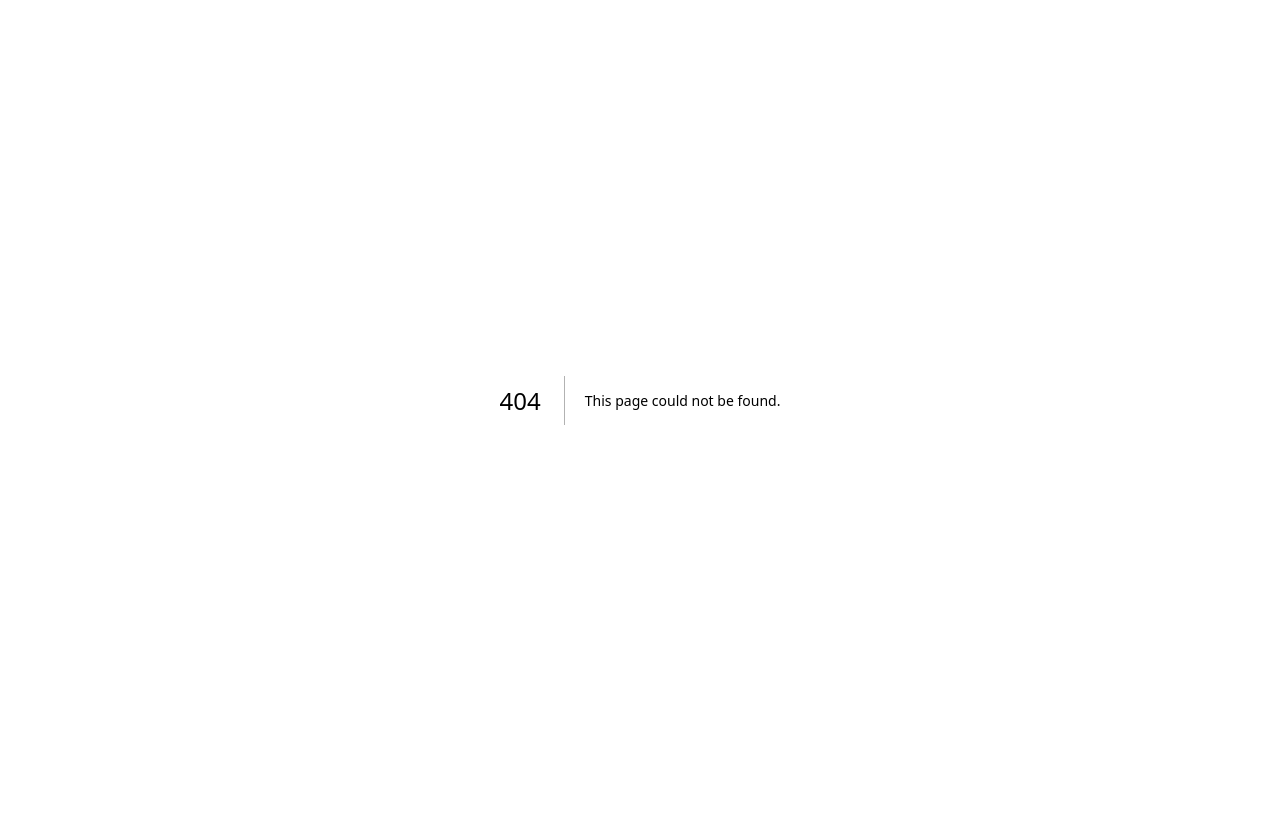
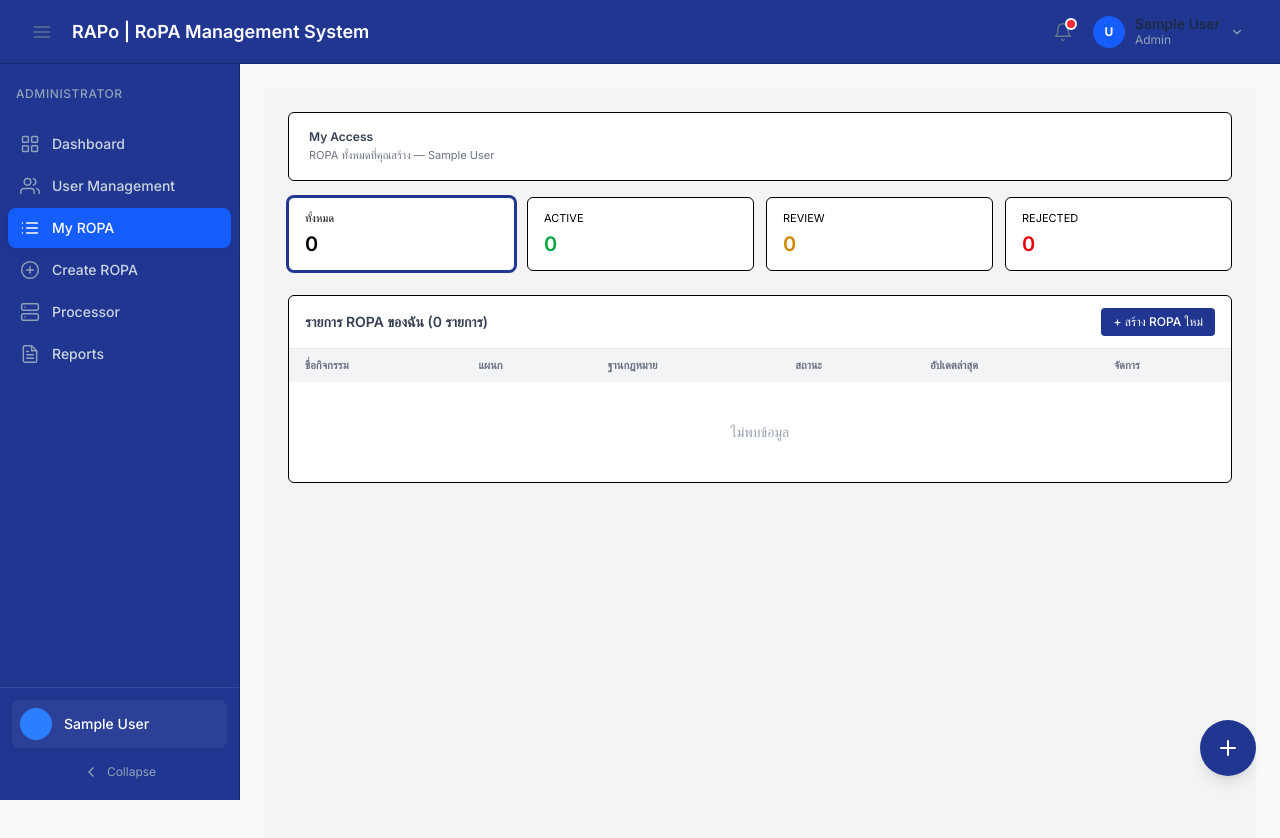
Before and after one commit to Jinny112477/RaPo, a Next.js app in the folder rapo/: page /dc/my-access in a window 1280 px wide. Before the commit this address had no page. Shown: the top 838 px of the page. Before the commit the page ends 800 px from the top, so only its background shows below. Built offline with nearby package versions, Linux system fonts and the light colour scheme; sample sign-in values are in the browser's storage.

Commit message:
dash dataowner

```diff
--- a/rapo/app/(dashboard)/dashboard/page.tsx
+++ b/rapo/app/(dashboard)/dashboard/page.tsx
@@ -1,3 +1,4 @@
+
 'use client';
 
 import { useState } from 'react';
@@ -12,11 +13,13 @@ export default function DashboardPage() {
 
   const [search, setSearch] = useState('');
   const [statusFilter, setStatusFilter] = useState('ALL');
+  const [deptFilter, setDeptFilter] = useState('ALL');
 
   const filtered = mockActivities.filter(a => {
     const matchSearch = a.activityName?.toLowerCase().includes(search.toLowerCase());
     const matchStatus = statusFilter === 'ALL' || a.status === statusFilter;
-    return matchSearch && matchStatus;
+    const matchDept = deptFilter === 'ALL' || a.department === deptFilter;
+    return matchSearch && matchStatus && matchDept;
   });
 
   const stats = [
@@ -127,10 +130,26 @@ export default function DashboardPage() {
 
         {/* HEADER + SEARCH */}
         <div className="flex justify-between items-center px-4 py-3 border-b border-gray-200">
+          {/* ฝั่งซ้าย: หัวข้อ */}
           <div>
             <p className="text-sm font-semibold text-gray-700">กิจกรรมล่าสุด</p>
             <p className="text-xs text-gray-400">{filtered.length} รายการ</p>
           </div>
+
+          {/* ฝั่งขวา: Filter และ Search มัดรวมกัน */}
+          <div className="flex items-center gap-3">
+            <select
+              value={deptFilter}
+              onChange={(e) => setDeptFilter(e.target.value)}
+              className="border border-gray-400 rounded px-3 py-1.5 text-sm
+            focus:outline-none focus:ring-1 focus:ring-[#203690]"
+            >
+              <option value="ALL">ทุกแผนก</option>
+              {/* แก้ value ให้ตรงกับข้อมูล department ใน mockActivities */}
+              <option value="ฝ่ายทรัพยากรบุคคล">ฝ่ายทรัพยากรบุคคล (HR)</option>
+              <option value="ฝ่ายการตลาด">ฝ่ายการตลาด (Marketing)</option>
+              <option value="ฝ่ายไอที">ฝ่ายไอที (IT)</option>
+            </select>
 
             <input
               type="text"
@@ -140,6 +159,7 @@ export default function DashboardPage() {
               className="border border-gray-400 rounded px-3 py-1.5 text-sm w-56
         focus:outline-none focus:ring-1 focus:ring-[#203690]"
             />
+          </div>
         </div>
 
         <table className="w-full">
@@ -151,7 +171,9 @@ export default function DashboardPage() {
               <th className="px-4 py-2 text-left">ความเสี่ยง</th>
               <th className="px-4 py-2 text-left">สถานะ</th>
               <th className="px-4 py-2 text-left">อัปเดตล่าสุด</th>
+              {role !== 'dataOwner' && (
                 <th className="px-4 py-2 text-left">จัดการ</th>
+              )}
             </tr>
           </thead>
           <tbody className="text-sm text-gray-700">
@@ -172,6 +194,7 @@ export default function DashboardPage() {
                     </span>
                   </td>
                   <td className="px-4 py-3 text-gray-400 text-xs">{a.updatedAt}</td>
+                  {role !== 'dataOwner' && (
                     <td className="px-4 py-3">
                       <div className="flex gap-2">
                         <button
@@ -180,7 +203,8 @@ export default function DashboardPage() {
                         >
                           ดู
                         </button>
-                      {(role === 'admin' || role === 'dataOwner') && (
+
+                        {(role === 'admin') && (
                           <button
                             onClick={() => router.push(`/createactivity?edit=${a.id}`)}
                             className="text-xs text-gray-500 hover:underline"
@@ -190,6 +214,7 @@ export default function DashboardPage() {
                         )}
                       </div>
                     </td>
+                  )}
                 </tr>
               ))
             ) : (
--- /dev/null
+++ b/rapo/app/(dashboard)/dc/my-access/page.tsx
@@ -0,0 +1,186 @@
+
+'use client';
+
+import { useState } from 'react';
+import { useRouter } from 'next/navigation';
+import { mockActivities } from '@/lib/mockData';
+import { useAuth } from '@/lib/authContext';
+
+export default function MyAccessPage() {
+  const router = useRouter();
+  const { user } = useAuth();
+  const [statusFilter, setStatusFilter] = useState('ALL');
+
+  const myActivities = mockActivities.filter(a => a.owner === user?.name);
+
+  const filtered = myActivities.filter(a =>
+    statusFilter === 'ALL' || a.status === statusFilter
+  );
+
+  const statusBadge = (status: string) => {
+    if (status === 'ACTIVE')   return 'bg-green-100 text-green-700';
+    if (status === 'REVIEW')   return 'bg-yellow-100 text-yellow-700';
+    if (status === 'DRAFT')    return 'bg-gray-100 text-gray-600';
+    if (status === 'REJECTED') return 'bg-red-100 text-red-700';
+    if (status === 'ARCHIVED') return 'bg-slate-100 text-slate-500';
+    return 'bg-gray-100 text-gray-600';
+  };
+
+  const stats = [
+    { label: 'ทั้งหมด',    value: myActivities.length,                                    color: 'text-black' },
+    { label: 'ACTIVE',     value: myActivities.filter(a => a.status === 'ACTIVE').length,  color: 'text-green-600' },
+    { label: 'REVIEW',     value: myActivities.filter(a => a.status === 'REVIEW').length,  color: 'text-yellow-600' },
+    { label: 'REJECTED',   value: myActivities.filter(a => a.status === 'REJECTED').length,color: 'text-red-600' },
+  ];
+
+  return (
+    <div className="min-h-screen bg-gray-100 p-6">
+
+      {/* HEADER */}
+      <div className="bg-white border border-black px-5 py-4 rounded-md mb-4">
+        <p className="text-xs font-semibold text-gray-700 mb-0.5">My Access</p>
+        <p className="text-[11px] text-gray-500">
+          ROPA ทั้งหมดที่คุณสร้าง — {user?.name}
+        </p>
+      </div>
+
+      {/* STATS */}
+      <div className="grid grid-cols-4 gap-3 mb-6">
+        {stats.map(s => {
+          const filterVal = s.label === 'ทั้งหมด' ? 'ALL' : s.label;
+          const isActive = statusFilter === filterVal;
+          return (
+            <button
+              key={s.label}
+              onClick={() => setStatusFilter(filterVal)}
+              className={`bg-white border rounded-md px-4 py-3 text-left transition-all
+                hover:shadow-md hover:border-blue-400
+                ${isActive ? 'border-[#203690] ring-2 ring-[#203690]' : 'border-black'}
+              `}
+            >
+              <p className="text-[11px] text-black">{s.label}</p>
+              <p className={`text-xl font-semibold mt-1 ${s.color}`}>{s.value}</p>
+            </button>
+          );
+        })}
+      </div>
+
+      {/* TABLE */}
+      <div className="bg-white border border-black rounded-md overflow-hidden">
+
+        {/* TOOLBAR */}
+        <div className="flex justify-between items-center px-4 py-3 border-b border-gray-200">
+          <p className="text-sm font-semibold text-gray-700">
+            รายการ ROPA ของฉัน ({filtered.length} รายการ)
+          </p>
+          <button
+            onClick={() => router.push('/ropa/create')}
+            className="bg-[#203690] text-white px-3 py-1.5 rounded text-xs
+              font-medium hover:bg-[#182a73] transition"
+          >
+            + สร้าง ROPA ใหม่
+          </button>
+        </div>
+
+        <table className="w-full">
+          <thead className="bg-gray-100 text-[11px] text-gray-500 uppercase">
+            <tr>
+              <th className="px-4 py-2 text-left">ชื่อกิจกรรม</th>
+              <th className="px-4 py-2 text-left">แผนก</th>
+              <th className="px-4 py-2 text-left">ฐานกฎหมาย</th>
+              <th className="px-4 py-2 text-left">สถานะ</th>
+              <th className="px-4 py-2 text-left">อัปเดตล่าสุด</th>
+              <th className="px-4 py-2 text-left">จัดการ</th>
+            </tr>
+          </thead>
+          <tbody className="text-sm text-gray-700">
+            {filtered.length > 0 ? (
+              filtered.map(a => (
+                <tr key={a.id} className="border-t hover:bg-gray-50 transition">
+                  <td className="px-4 py-3 font-medium text-gray-900">
+                    {a.activityName}
+                  </td>
+                  <td className="px-4 py-3 text-gray-500">{a.department}</td>
+                  <td className="px-4 py-3 text-gray-500 text-xs">{a.legalBasis}</td>
+                  <td className="px-4 py-3">
+                    <span className={`px-2.5 py-1 rounded-full text-xs font-medium ${statusBadge(a.status)}`}>
+                      {a.status}
+                    </span>
+                  </td>
+                  <td className="px-4 py-3 text-gray-400 text-xs">{a.updatedAt}</td>
+                  <td className="px-4 py-3">
+                    <div className="flex gap-2 items-center">
+
+                      {/* ดูรายละเอียด */}
+                      <button
+                        onClick={() => router.push(`/ropa/${a.id}`)}
+                        className="text-xs text-blue-600 hover:underline"
+                      >
+                        ดู
+                      </button>
+
+                      {/* แก้ไข เฉพาะ DRAFT */}
+                      {a.status === 'DRAFT' && (
+                        <button
+                          onClick={() => router.push(`/ropa/create?edit=${a.id}`)}
+                          className="text-xs text-gray-500 hover:underline"
+                        >
+                          แก้ไข
+                        </button>
+                      )}
+
+                      {/* กรอกฟอร์ม DP เฉพาะ ACTIVE */}
+                      {a.status === 'ACTIVE' && (
+                        <button
+                          onClick={() => router.push(`/ropa/create?type=dp&activityId=${a.id}`)}
+                          className="text-xs text-emerald-600 hover:underline font-medium"
+                        >
+                          + กรอกฟอร์ม DP
+                        </button>
+                      )}
+
+                      {/* REJECTED — แจ้งเตือน */}
+                      {a.status === 'REJECTED' && (
+                        <span className="text-xs text-red-400">
+                          ถูกปฏิเสธ
+                        </span>
+                      )}
+
+                    </div>
+                  </td>
+                </tr>
+              ))
+            ) : (
+              <tr>
+                <td colSpan={6} className="text-center py-10 text-gray-400">
+                  ไม่พบข้อมูล
+                </td>
+              </tr>
+            )}
+          </tbody>
+        </table>
+      </div>
+
+      {/* FLOATING BUTTON */}
+      <div className="fixed bottom-6 right-6 z-50 group">
+        <button
+          onClick={() => router.push('/ropa/create')}
+          className="bg-[#203690] text-white w-14 h-14 flex items-center justify-center
+            rounded-full shadow-lg hover:bg-[#182a73] hover:scale-110
+            hover:shadow-xl transition duration-200"
+        >
+          <svg xmlns="http://www.w3.org/2000/svg" className="w-6 h-6"
+            fill="none" viewBox="0 0 24 24" stroke="currentColor" strokeWidth={2}>
+            <path strokeLinecap="round" strokeLinejoin="round" d="M12 5v14M5 12h14" />
+          </svg>
+        </button>
+        <div className="absolute right-16 top-1/2 -translate-y-1/2 bg-black text-white
+          text-sm px-3 py-1 rounded-md opacity-0 group-hover:opacity-100
+          transition whitespace-nowrap">
+          สร้าง ROPA ใหม่
+        </div>
+      </div>
+
+    </div>
+  );
+}
```
Lines whose indentation alone changed are shown as unchanged.
